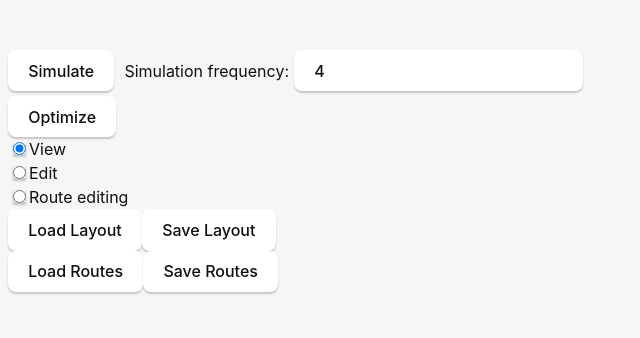
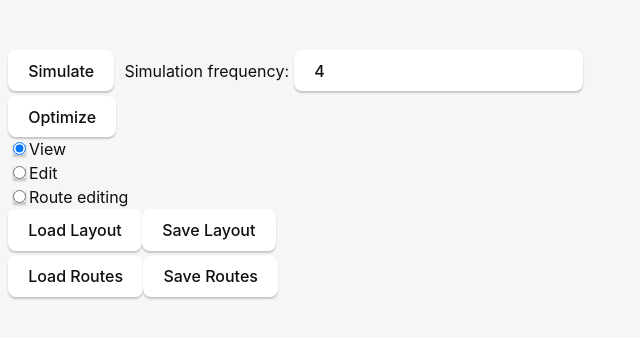
Before and after one commit to DJankauskas/subway_sim, a React (Vite) app: page / in a window 1280 px wide. Shown: the part 358-696 px from the top of the page, without its empty margins (0-640 px from the left). Built offline with nearby package versions, Linux system fonts and the light colour scheme; what cytoscape-popper would draw is missing.

Commit message:
Fix tooltip graph editing positioning.

```diff
--- a/src/App.tsx
+++ b/src/App.tsx
@@ -91,7 +91,7 @@ function App() {
             }
           }}>Save Layout</button>
         </div>
-        <div>
+        <div style={{marginTop: 5}}>
           <button onClick={async () => {
             const filePath = await open({
               filters: [{ name: "Subway Routes", extensions: ["json"] }]
--- a/src/Graph.tsx
+++ b/src/Graph.tsx
@@ -482,7 +482,7 @@ const GraphPropertyInput = ({ type, value, onChange, onSubmit, onCancel: onClose
             // TODO: fix document key handling doing things to edit boxes without this hack
             e.stopPropagation();
         }}
-        style={{ position: 'absolute', width: 50, left: x, right: y }}
+        style={{ position: 'absolute', width: 50, left: x, top: y + 20 }}
     />
 );
 
```
